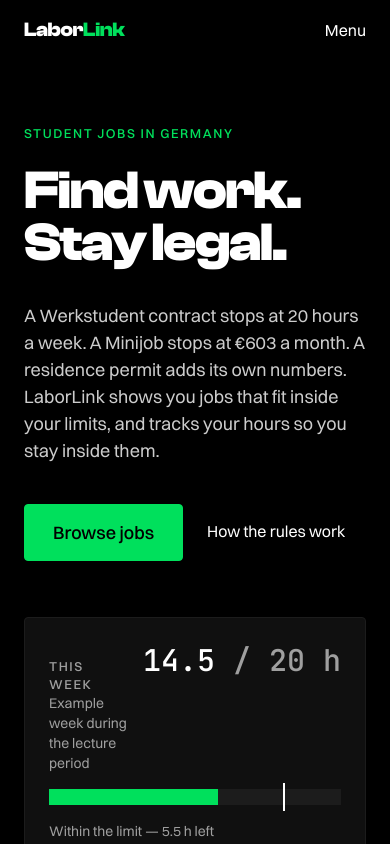
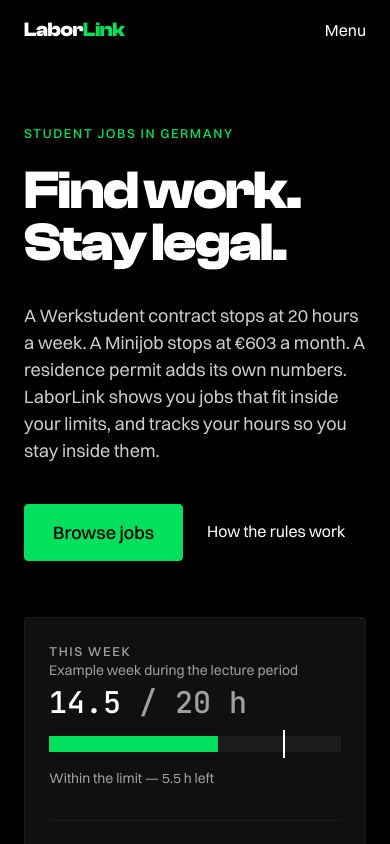
Before and after one commit to Ilf-Ali-Momin/LaborLink, a Next.js app: page / in a window 390 px wide. Shown: the top 844 px of the page. Built offline with nearby package versions, Linux system fonts and the light colour scheme; no server answers; the database is empty; a web font is replaced by a local one.

Commit message:
docs: build plan, README; meter mobile wrap fix

```diff
--- a/components/ui/LimitMeter.tsx
+++ b/components/ui/LimitMeter.tsx
@@ -71,7 +71,7 @@
 
   return (
     <div className={scale === "hero" ? "space-y-4" : "space-y-1.5"}>
-      <div className="flex items-baseline justify-between gap-4">
+      <div className="flex flex-wrap items-baseline justify-between gap-x-4 gap-y-1">
         <div>
           <div className={`eyebrow ${mutedText}`}>{label}</div>
           {sublabel ? (
```
Also changed, not shown: .claude-flow/neural/stats.json, 1 other file (tests, documents, lock files or other folders).
